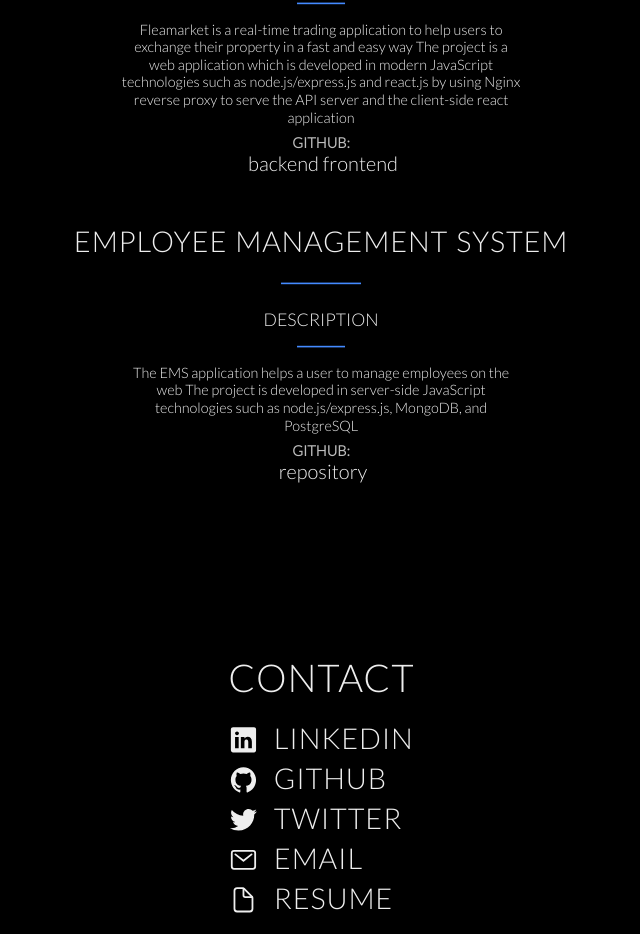
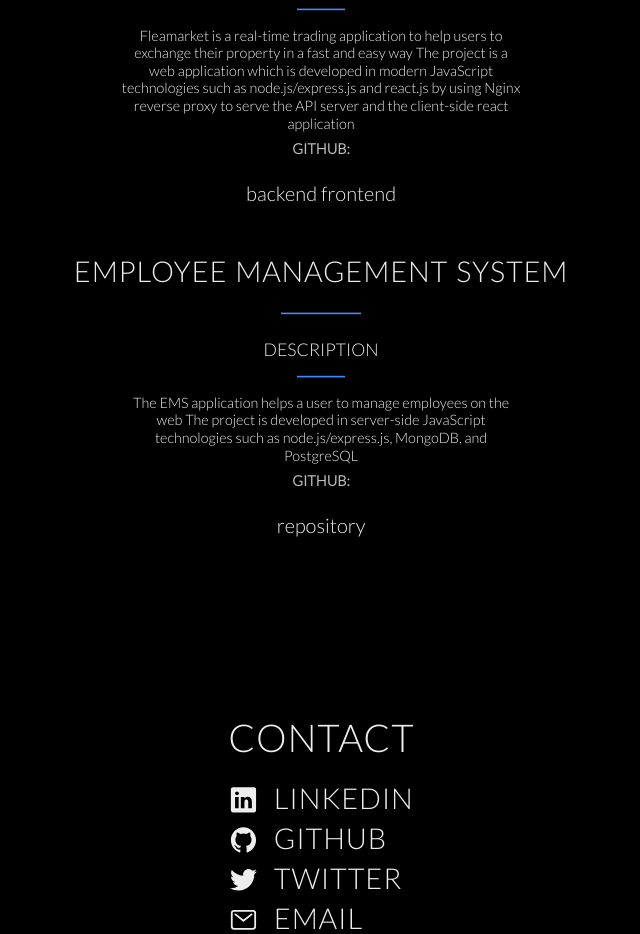
Before and after one commit to cyh0968/portfolio-website, a Next.js app: page / in a window 1280 px wide. Shown: the part 3300-4234 px from the top of the page, without its empty margins (319-959 px from the left). Built offline with nearby package versions, Linux system fonts and the light colour scheme.

Commit message:
fix: moved out the h4 tags in p tags

```diff
--- a/pages/homepage/homepage.component.jsx
+++ b/pages/homepage/homepage.component.jsx
@@ -128,8 +128,8 @@ function Homepage() {
                             technologies such as node.js/express.js and react.js by using Nginx reverse proxy to serve
                             the API server and the client-side react application
                         </div>
+                        <h4 className={utilStyles.headingMd}>Github:</h4>&nbsp;
                         <p>
-                            <h4 className={utilStyles.headingMd}>Github:</h4>&nbsp;
                             <a href="https://github.com/yohan-choi-dev/fleamarket-backend" target="_blank">
                                 backend
                             </a>
@@ -146,8 +146,8 @@ function Homepage() {
                             The EMS application helps a user to manage employees on the web The project is developed in
                             server-side JavaScript technologies such as node.js/express.js, MongoDB, and PostgreSQL
                         </div>
+                        <h4 className={utilStyles.headingMd}>Github:</h4>&nbsp;
                         <p>
-                            <h4 className={utilStyles.headingMd}>Github:</h4>&nbsp;
                             <a href="https://github.com/yohan-choi-dev/employee-management-system" target="_blank">
                                 repository
                             </a>
```
